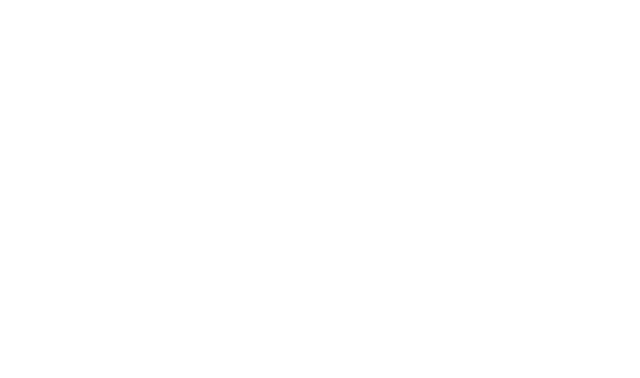
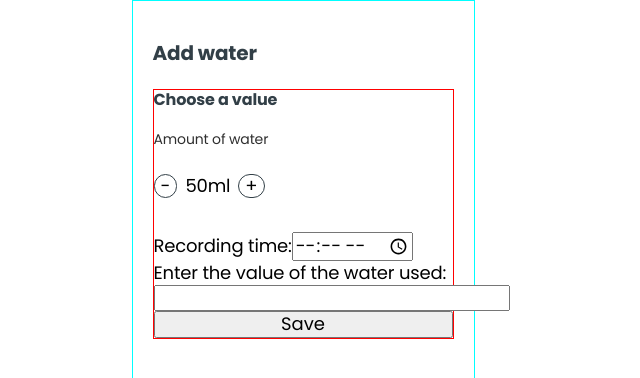
Before and after one commit to Vanlsh/project-AquaTrack-front, a React (Vite) app: page /add in a window 1280 px wide. Before the commit this address had no page. Shown: the top 378 px of the page, without its empty margins (337-977 px from the left). Built offline with nearby package versions, Linux system fonts and the light colour scheme.

Commit message:
start markup

```diff
--- a/src/components/App.jsx
+++ b/src/components/App.jsx
@@ -1,6 +1,7 @@
 import { lazy } from "react";
 import { Route, Routes } from "react-router-dom";
 import SharedLayout from "./SharedLayout/SharedLayout.jsx";
+import WaterModal from "./WaterModal/WaterModal.jsx";
 
 const HomePage = lazy(() => import("../pages/HomePage/HomePage"));
 const SignInPage = lazy(() => import("../pages/SignInPage/SignInPage.jsx"));
@@ -15,6 +16,7 @@ function App() {
         <Route path="/signin" element={<SignInPage />} />
         <Route path="/signup" element={<SignUpPage />} />
         <Route path="/tracker" element={<TrackerPage />} />
+        <Route path="/add" element={<WaterModal operationType="add" />} />
       </Routes>
     </SharedLayout>
   );
--- /dev/null
+++ b/src/components/WaterForm/WaterForm.jsx
@@ -0,0 +1,39 @@
+import css from "./WaterForm.module.css";
+import clsx from 'clsx';
+import { useForm } from "react-hook-form";
+
+const WaterForm = ({ operationType }) => {
+    const FormHeader = (operationType) => {
+        switch (operationType) {
+        case "add":
+            return <p className={css.FormHeader}>Choose a value</p>;
+        case "edit":
+            return <p className={css.FormHeader}>Correct entered data</p>;
+        default:
+            return <p className={css.FormHeader}>Add water</p>;
+        }
+    };
+    return (
+        <form className={css.WaterForm}>
+            {FormHeader(operationType)}
+            <p className={css.AmountOfWater}>Amount of water</p>
+            <div className={css.TapAddWaterWrapper}>
+                <button type="button">-</button>
+                 <p>50ml</p>
+                 <button type="button">+</button>
+            </div>
+
+            <label >Recording time:
+                <input type="time" />
+            </label>
+            <label>Enter the value of the water used:
+                <input type="number" />
+            </label>
+            <button type="submit">Save</button>
+
+
+
+        </form>
+    )
+};
+export default WaterForm;
--- /dev/null
+++ b/src/components/WaterForm/WaterForm.module.css
@@ -0,0 +1,47 @@
+.WaterForm {
+  margin: 0 auto;
+  max-width: 343px;
+  padding: 0;
+  margin: 0;
+  border: solid 1px red;
+  display: flex;
+  flex-direction: column;
+}
+
+.FormHeader {
+  display: block;
+  font-family: "Poppins", sans-serif;
+  font-weight: 700;
+  font-size: 16px;
+  line-height: 1.25;
+  letter-spacing: -0.01em;
+  text-align: left;
+  color: #323f47;
+  margin: 0 0 20px 0;
+}
+
+.AmountOfWater {
+  display: block;
+  font-family: "Poppins", sans-serif;
+  font-weight: 400;
+  font-size: 14px;
+  line-height: 1.28571;
+  letter-spacing: -0.01em;
+  color: #2f2f2f;
+  margin: 0 0 8px 0;
+}
+
+.TapAddWaterWrapper {
+  display: flex;
+  justify-content: start;
+  align-items: center;
+  margin: 0 0 16px 0;
+  gap: 8px;
+}
+
+.TapAddWaterWrapper button {
+  border-radius: 30px;
+  border: 1.5px solid #323f47;
+  background-color: inherit;
+  fill: #323f47;
+}
--- /dev/null
+++ b/src/components/WaterModal/WaterModal.jsx
@@ -0,0 +1,28 @@
+import css from "./WaterModal.module.css";
+import clsx from 'clsx';
+
+import WaterForm from "../WaterForm/WaterForm";
+
+const WaterModal = ({ operationType }) => {
+
+    const modalHeader = (operationType) => {
+            switch (operationType) {
+                case "add":
+                    return "Add water";
+                case "edit":
+                    return "Edit the entered amount of water";
+                default:
+                    return "Add Water";
+            }
+        }
+        console.log(modalHeader(operationType));
+    return (
+
+        <div className={css.WaterModal}>
+            <h1 >{modalHeader(operationType)}</h1>
+            < WaterForm operationType={operationType}/>
+
+        </div>
+    );
+};
+export default WaterModal;
--- /dev/null
+++ b/src/components/WaterModal/WaterModal.module.css
@@ -0,0 +1,16 @@
+.WaterModal {
+  margin: 0 auto;
+  max-width: 343px;
+  padding: 40px 20px;
+  border: solid 1px aqua;
+}
+
+.WaterModal h1 {
+  font-family: "Poppins", sans-serif;
+  font-weight: 700;
+  font-size: 20px;
+  line-height: 1.2;
+  letter-spacing: -0.01em;
+  color: #323f47;
+  margin: 0 0 24px 0;
+}
```
Also changed, not shown: src/assets/icons.svg, 1 other file (tests, documents, lock files or other folders).
